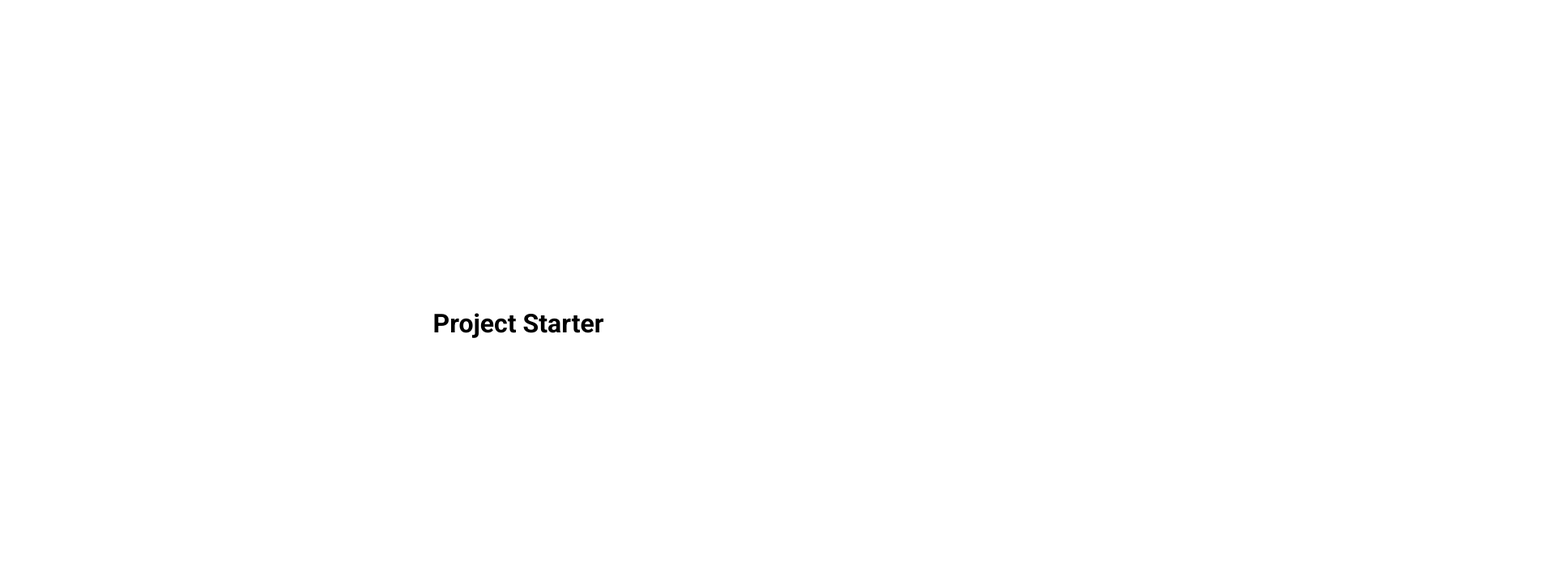
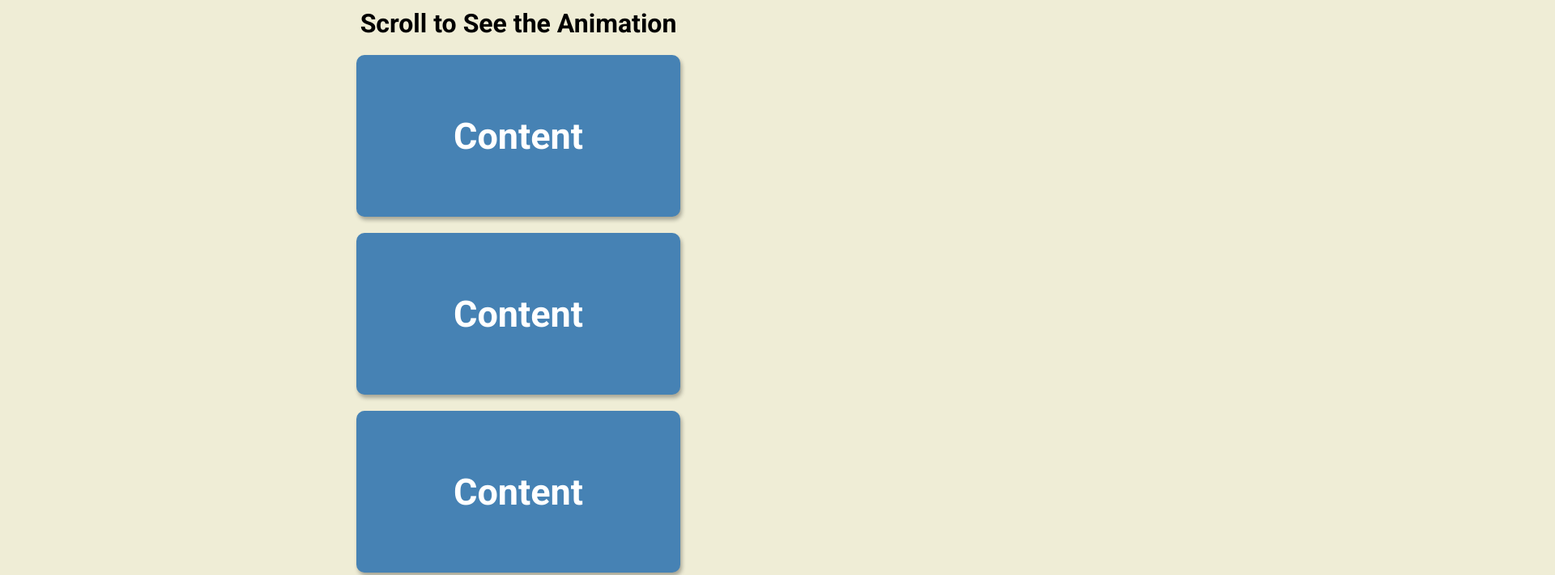
Before and after one commit to ColtonFalkner/50Projects50Days, a plain HTML site: page Project_6/index.html in a window 1280 px wide. Shown: the top 711 px of the page at 81% size, 1920 px wide, since content can reach past the window. Drawn offline with Linux system fonts and the light colour scheme.

Commit message:
Scrolling Animation

```diff
--- a/Project_6/index.html
+++ b/Project_6/index.html
@@ -10,10 +10,26 @@
       crossorigin="anonymous"
     /> -->
     <link rel="stylesheet" href="style.css" />
-    <title>My Project</title>
+    <title>Scroll Animation</title>
   </head>
   <body>
-    <h1>Project Starter</h1>
+    <h1>Scroll to See the Animation</h1>
+    <div class="box"><h2>Content</h2></div>
+    <div class="box"><h2>Content</h2></div>
+    <div class="box"><h2>Content</h2></div>
+    <div class="box"><h2>Content</h2></div>
+    <div class="box"><h2>Content</h2></div>
+    <div class="box"><h2>Content</h2></div>
+    <div class="box"><h2>Content</h2></div>
+    <div class="box"><h2>Content</h2></div>
+    <div class="box"><h2>Content</h2></div>
+    <div class="box"><h2>Content</h2></div>
+    <div class="box"><h2>Content</h2></div>
+    <div class="box"><h2>Content</h2></div>
+    <div class="box"><h2>Content</h2></div>
+    <div class="box"><h2>Content</h2></div>
+    <div class="box"><h2>Content</h2></div>
+    <div class="box"><h2>Content</h2></div>
     <script src="script.js"></script>
   </body>
 </html>
--- a/Project_6/script.js
+++ b/Project_6/script.js
@@ -0,0 +1,19 @@
+const boxes = document.querySelectorAll('.box')
+
+window.addEventListener('scroll', checkBoxes)
+
+checkBoxes()
+
+function checkBoxes () {
+   const triggerBottom = window.innerHeight / 5 * 4
+
+   boxes.forEach(box => {
+       const boxTop = box.getBoundingClientRect().top
+
+       if(boxTop < triggerBottom) {
+           box.classList.add('show')
+       } else {
+           box.classList.remove('show')
+       }
+   })
+}
--- a/Project_6/style.css
+++ b/Project_6/style.css
@@ -5,12 +5,42 @@
 }
 
 body {
+  background-color: #efedd6;
   font-family: 'Roboto', sans-serif;
   margin: 0;
   display: flex;
   flex-direction: column;
   align-items: center;
   justify-content: center;
-  height: 100vh;
-  overflow: hidden;
 }
+
+h1 {
+  margin: 10px;
+}
+
+.box {
+  background-color: steelblue;
+  color: #fff;
+  display: flex;
+  align-items: center;
+  justify-content: center;
+  width: 400px;
+  height: 200px;
+  margin: 10px;
+  border-radius: 10px;
+  box-shadow: 2px 4px 5px rgba(0, 0, 0, 0.3);
+  transform: translateX(400%);
+  transition: transform 0.4s ease;
+}
+
+.box:nth-of-type(even) {
+  transform: translateX(-400%);
+}
+
+.box.show {
+  transform: translateX(0);
+}
+
+.box h2 {
+  font-size: 45px;
+}
```
